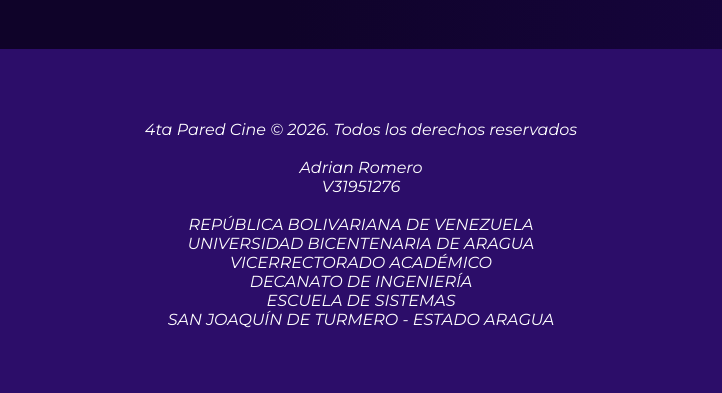
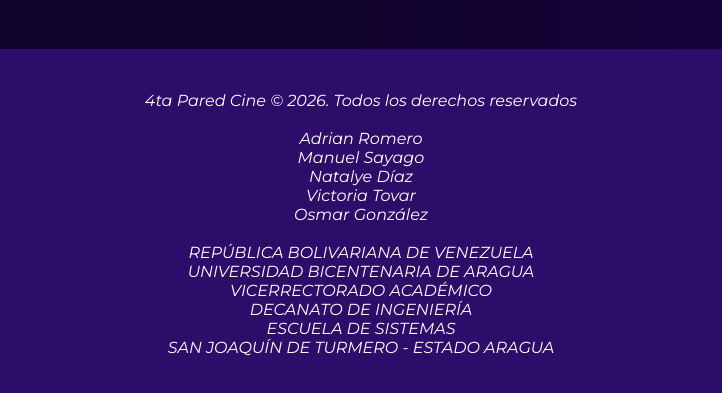
Before and after one commit to AdriRomero24/4taPared-Cine-Web, a plain HTML site: page sesion/index.html in a window 1280 px wide. Shown: the part 1030-1423 px from the top of the page, 279-1001 px from the left. Drawn offline with Linux system fonts and the light colour scheme.

Commit message:
Modify footer with new contributors
Updated footer to include additional names.

```diff
--- a/sesion/index.html
+++ b/sesion/index.html
@@ -106,7 +106,13 @@
         <br>
         Adrian Romero
         <br>
-        V31951276
+        Manuel Sayago
+        <br>
+        Natalye Díaz
+        <br>
+        Victoria Tovar
+        <br>
+        Osmar González
         <br>
         <br>
         REPÚBLICA BOLIVARIANA DE VENEZUELA
```
